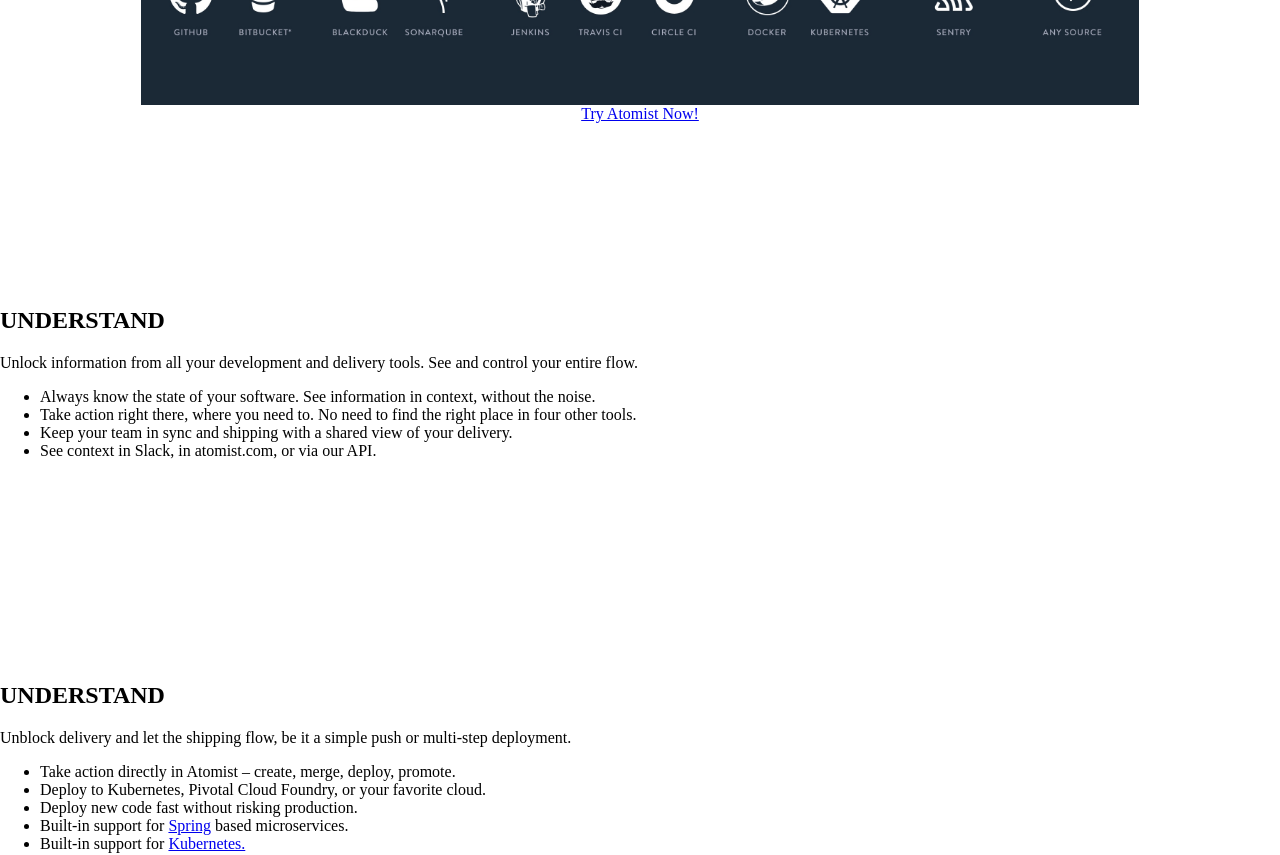
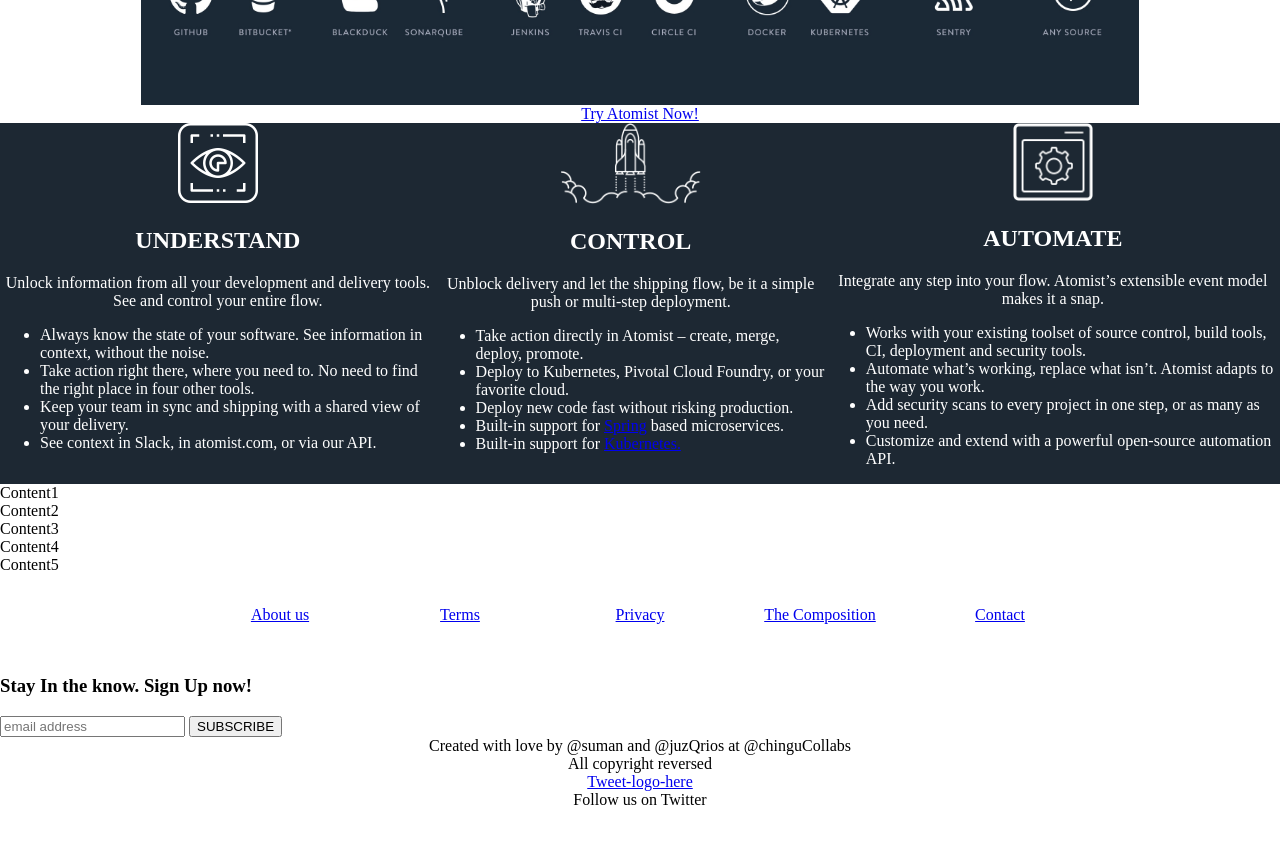
Before and after one commit to chingu-voyage4/Toucans-Team-12, a plain HTML site: page index.html in a window 1280 px wide. Shown: the part 520-1375 px from the top of the page. After the commit the page ends 1329 px from the top, so only its background shows below. Drawn offline with Linux system fonts and the light colour scheme.

Commit message:
Add layout styling for product description section
Use flexbox to align the three columns properly. Since the image inside second description-col is smallar than the other two select it separatively and resize it to match the other two. Text inside three columns are center aligned except for the list elements which are left aligned

```diff
--- a/css/main.css
+++ b/css/main.css
@@ -66,6 +66,23 @@ header{
   width:78%;
 }
 
+.product-description{
+  background-color:#1D2833;
+  color:#fff;
+  display:flex;
+}
+.description-col img{
+  width:80px;
+}
+.product-description .description-col:nth-child(2) img{
+  width:140px;
+}
+.description-col{
+  text-align:center;
+}
+.description-col li{
+  text-align:left;
+}
 /*PRODUCT DESCRIPTION STYLING ends*/
 
 /*FOOTER NAVIGATION STYLING starts*/
--- a/index.html
+++ b/index.html
@@ -60,7 +60,7 @@
 			</div>
 			<div class="description-col">
 				<img src="images/deploy-all-the-things.png" alt="Deploy All The Things">
-				<h2>UNDERSTAND</h2>
+				<h2>CONTROL</h2>
 				<p class="description">Unblock delivery and let the shipping flow, be it a simple push or multi-step deployment.</p>
 				<ul>
 					<li><span>Take action directly in Atomist – create, merge, deploy, promote.</span></li>
```
